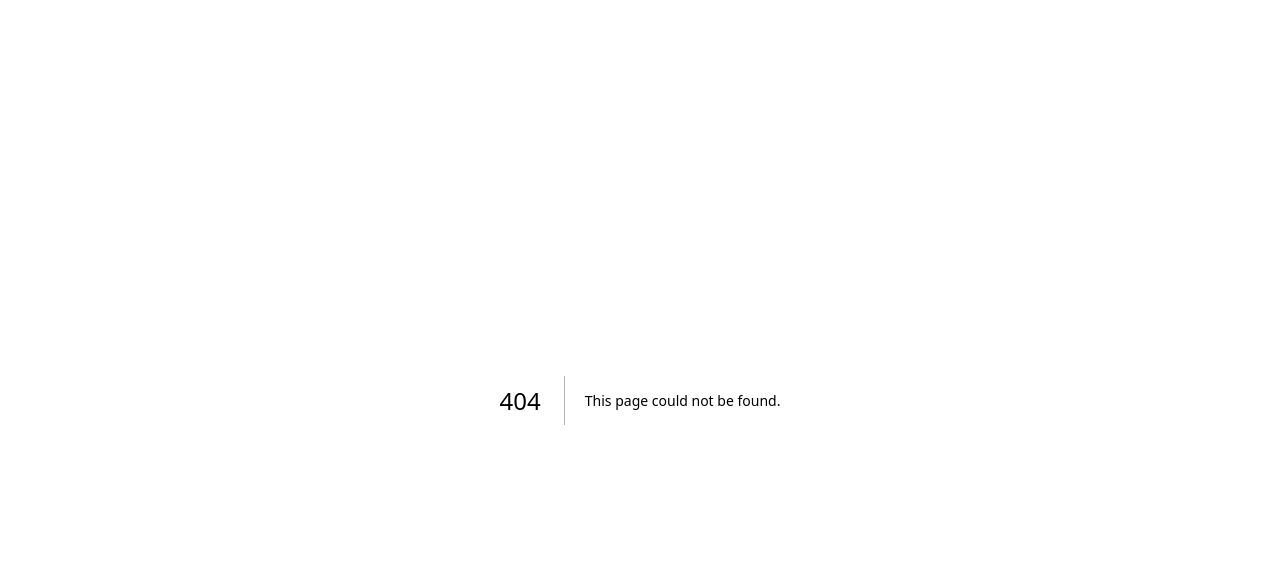
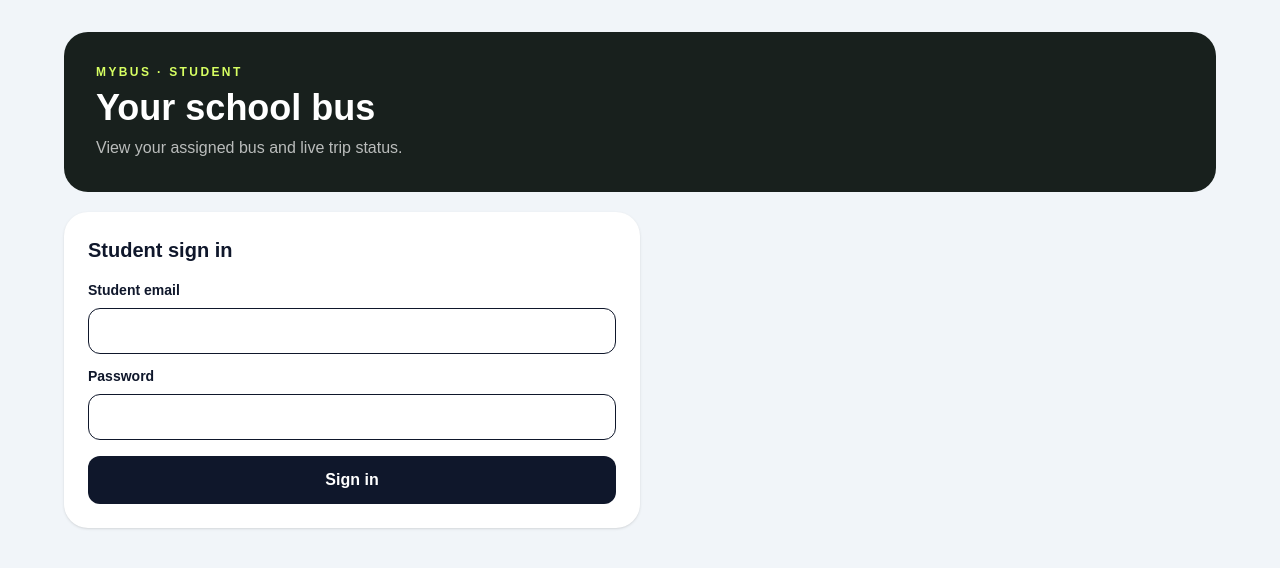
Before and after one commit to aniketverma1403-sudo/mybus-app, a Next.js app in the folder frontend/: page /student/dashboard in a window 1280 px wide. Before the commit this address had no page. Shown: the top 568 px of the page. Built offline with nearby package versions, Linux system fonts and the light colour scheme; no server answers.

Commit message:
Add student bus tracking dashboard

```diff
--- /dev/null
+++ b/frontend/src/app/student/dashboard/page.tsx
@@ -0,0 +1,152 @@
+'use client';
+
+import { APIProvider, Map, AdvancedMarker } from '@vis.gl/react-google-maps';
+import { FormEvent, useCallback, useEffect, useRef, useState } from 'react';
+import { socket } from '@/utils/socket';
+
+const API = process.env.NEXT_PUBLIC_API_URL || 'http://localhost:5001';
+type Position = { lat: number; lng: number };
+type Assignment = {
+  student?: { name: string; className?: string; section?: string };
+  bus?: { _id: string; busNumber: string };
+  route?: { routeName: string };
+  trip?: { _id: string; currentLocation?: { latitude: number; longitude: number }; updatedAt?: string } | null;
+};
+
+export default function StudentDashboard() {
+  const [token, setToken] = useState('');
+  const [email, setEmail] = useState('');
+  const [password, setPassword] = useState('');
+  const [assignment, setAssignment] = useState<Assignment | null>(null);
+  const [position, setPosition] = useState<Position | null>(null);
+  const [lastUpdate, setLastUpdate] = useState<Date | null>(null);
+  const [message, setMessage] = useState('Sign in to view your assigned school bus.');
+  const [loading, setLoading] = useState(false);
+  const assignedBusId = useRef<string | null>(null);
+  const mapKey = process.env.NEXT_PUBLIC_GOOGLE_MAPS_API_KEY;
+
+  const loadAssignment = useCallback(async (savedToken: string) => {
+    try {
+      const response = await fetch(`${API}/api/trips/student-assignment`, { headers: { Authorization: `Bearer ${savedToken}` } });
+      const data = await response.json().catch(() => ({}));
+      if (!response.ok) {
+        assignedBusId.current = null;
+        setAssignment(null);
+        setPosition(null);
+        setMessage(data.message || 'Unable to load your bus assignment.');
+        return;
+      }
+      assignedBusId.current = data.bus?._id ? String(data.bus._id) : null;
+      setAssignment(data);
+      const location = data.trip?.currentLocation;
+      if (location && Number.isFinite(location.latitude) && Number.isFinite(location.longitude)) {
+        setPosition({ lat: location.latitude, lng: location.longitude });
+        setLastUpdate(data.trip?.updatedAt ? new Date(data.trip.updatedAt) : new Date());
+      } else {
+        setPosition(null);
+        setLastUpdate(null);
+      }
+      setMessage(data.trip ? 'Your bus is on an active trip.' : 'Your bus is not currently on an active trip.');
+    } catch (_error) {
+      setMessage('Cannot reach the school tracking service. Try again shortly.');
+    }
+  }, []);
+
+  useEffect(() => {
+    const saved = localStorage.getItem('studentToken') || '';
+    if (saved) {
+      setToken(saved);
+      void loadAssignment(saved);
+    }
+    const onLocation = (location: { busId: string; latitude: number; longitude: number; timestamp?: number }) => {
+      if (!assignedBusId.current || String(location.busId) !== assignedBusId.current) return;
+      if (!Number.isFinite(location.latitude) || !Number.isFinite(location.longitude)) return;
+      setPosition({ lat: location.latitude, lng: location.longitude });
+      setLastUpdate(location.timestamp ? new Date(location.timestamp) : new Date());
+    };
+    const onTrackingError = (error: { message?: string }) => setMessage(error.message || 'Live tracking is temporarily unavailable.');
+    socket.on('bus-location', onLocation);
+    socket.on('tracking-error', onTrackingError);
+    return () => {
+      socket.off('bus-location', onLocation);
+      socket.off('tracking-error', onTrackingError);
+      socket.disconnect();
+    };
+  }, [loadAssignment]);
+
+  useEffect(() => {
+    if (!token || !assignment?.bus?._id || !assignment.trip) {
+      socket.disconnect();
+      return;
+    }
+    socket.auth = { token };
+    socket.connect();
+    socket.emit('join-bus-room', assignment.bus._id);
+    return () => {
+      socket.emit('leave-bus-room', assignment.bus?._id);
+      socket.disconnect();
+    };
+  }, [token, assignment?.bus?._id, assignment?.trip?._id]);
+
+  async function login(event: FormEvent<HTMLFormElement>) {
+    event.preventDefault();
+    setLoading(true);
+    setMessage('Signing in…');
+    try {
+      const response = await fetch(`${API}/api/auth/login`, {
+        method: 'POST',
+        headers: { 'Content-Type': 'application/json' },
+        body: JSON.stringify({ email, password })
+      });
+      const data = await response.json().catch(() => ({}));
+      if (!response.ok || data.user?.role !== 'student') {
+        setMessage(data.message || 'This account is not a student account.');
+        return;
+      }
+      localStorage.setItem('studentToken', data.token);
+      setToken(data.token);
+      setPassword('');
+      await loadAssignment(data.token);
+    } catch (_error) {
+      setMessage('Cannot reach the backend. Check your connection and try again.');
+    } finally {
+      setLoading(false);
+    }
+  }
+
+  function signOut() {
+    socket.disconnect();
+    localStorage.removeItem('studentToken');
+    assignedBusId.current = null;
+    setToken('');
+    setAssignment(null);
+    setPosition(null);
+    setMessage('You have signed out.');
+  }
+
+  return <main className="min-h-screen bg-slate-100 p-4 text-slate-900 md:p-8">
+    <div className="mx-auto max-w-6xl">
+      <header className="flex flex-wrap items-center justify-between gap-3 rounded-3xl bg-[#18201d] p-6 text-white md:p-8">
+        <div><p className="text-xs font-bold uppercase tracking-[0.2em] text-[#d7ff62]">MyBus · Student</p><h1 className="mt-2 text-3xl font-black md:text-4xl">Your school bus</h1><p className="mt-2 text-white/70">View your assigned bus and live trip status.</p></div>
+        {token && <button onClick={signOut} className="rounded-xl border border-white/30 px-4 py-2 font-bold">Sign out</button>}
+      </header>
+      {!token ? <form onSubmit={login} className="mt-5 max-w-xl rounded-3xl bg-white p-6 shadow-sm">
+        <h2 className="text-xl font-black">Student sign in</h2>
+        <label className="mt-4 block text-sm font-semibold">Student email<input required type="email" autoComplete="username" className="mt-2 w-full rounded-xl border p-3" value={email} onChange={e => setEmail(e.target.value)} /></label>
+        <label className="mt-3 block text-sm font-semibold">Password<input required type="password" autoComplete="current-password" className="mt-2 w-full rounded-xl border p-3" value={password} onChange={e => setPassword(e.target.value)} /></label>
+        <button disabled={loading} className="mt-4 w-full rounded-xl bg-slate-900 p-3 font-bold text-white disabled:opacity-60">{loading ? 'Signing in…' : 'Sign in'}</button>
+      </form> : <div className="mt-5 grid gap-5 md:grid-cols-[340px_1fr]">
+        <section className="rounded-3xl bg-white p-6 shadow-sm">
+          <p className="text-sm text-slate-500">Student</p><h2 className="mt-1 text-2xl font-black">{assignment?.student?.name || 'Loading…'}</h2>
+          <p className="mt-1 text-sm text-slate-600">{[assignment?.student?.className, assignment?.student?.section ? `Section ${assignment.student.section}` : ''].filter(Boolean).join(' · ')}</p>
+          <div className="mt-6 border-t pt-5"><p className="text-sm text-slate-500">Assigned bus</p><p className="mt-1 text-3xl font-black">{assignment?.bus?.busNumber || 'Not assigned'}</p><p className="mt-3 text-sm text-slate-500">Route</p><p className="mt-1 font-bold">{assignment?.route?.routeName || 'Contact school admin'}</p></div>
+          <div className="mt-5 rounded-2xl bg-slate-50 p-4"><p className="font-bold">{assignment?.trip ? 'Trip in progress' : 'No active trip'}</p><p className="mt-1 text-sm text-slate-600">{lastUpdate ? `Last GPS update: ${lastUpdate.toLocaleTimeString()}` : 'The bus location will appear when the driver starts the trip and shares GPS.'}</p></div>
+          <p role="status" className="mt-4 text-sm text-slate-600">{message}</p>
+        </section>
+        <section className="min-h-[420px] overflow-hidden rounded-3xl bg-white p-2 shadow-sm">
+          {mapKey && position ? <APIProvider apiKey={mapKey}><Map defaultCenter={position} center={position} defaultZoom={14} mapId="mybus-student-map" className="h-[420px] w-full rounded-2xl"><AdvancedMarker position={position} title="Your assigned school bus" /></Map></APIProvider> : <div className="flex h-[420px] items-center justify-center rounded-2xl bg-slate-100 p-8 text-center text-slate-500">{!mapKey ? 'The school map is not configured yet.' : 'Waiting for the driver’s first GPS location…'}</div>}
+        </section>
+      </div>}
+    </div>
+  </main>;
+}
```
